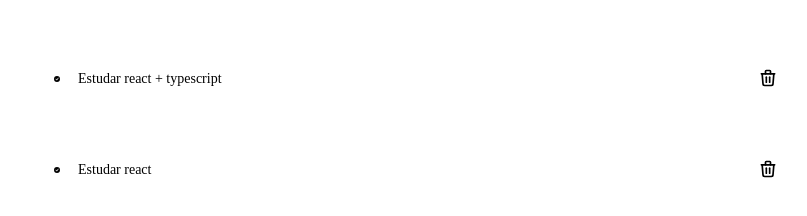
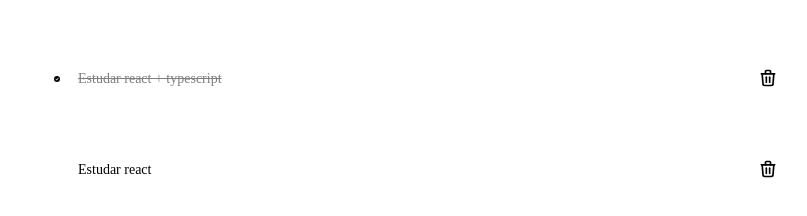
Before and after one commit to NatanaelSaymon/ignite-react-desafios, a React (Vite) app in the folder todolist/: page / in a window 1280 px wide. Shown: the part 326-542 px from the top of the page, without its empty margins (240-1047 px from the left). Built offline with nearby package versions, Linux system fonts and the light colour scheme; the HTML template or start-up script is replaced by a standard one.

Commit message:
todolist: inserind estilo qnd uma tarefa for concluida

```diff
--- a/todolist/src/App.tsx
+++ b/todolist/src/App.tsx
@@ -38,10 +38,29 @@
     setTasks(newTasks);
   }
 
+  function toggleTaskCompletedById(taskId: string) {
+    const newTasks = tasks.map((task) => {
+      if (task.id === taskId) {
+        return {
+          ...task,
+          isCompleted: !task.isCompleted,
+        };
+      }
+
+      return task;
+    });
+
+    setTasks(newTasks);
+  }
+
   return (
     <>
       <Header onAddTask={addTask} />
-      <Tasks tasks={tasks} onDelete={deleteTaskById} />
+      <Tasks
+        tasks={tasks}
+        onDelete={deleteTaskById}
+        onComplete={toggleTaskCompletedById}
+      />
     </>
   );
 }
--- a/todolist/src/components/Task/index.tsx
+++ b/todolist/src/components/Task/index.tsx
@@ -6,14 +6,20 @@
 interface Props {
   task: ITasks;
   onDelete: (taskId: string) => void;
+  onComplete: (taskId: string) => void;
 }
-export function Task({ task, onDelete }: Props) {
+export function Task({ task, onDelete, onComplete }: Props) {
   return (
     <div className={styles.task}>
-      <button className={styles.checkContainer}>
-        <BsFillCheckCircleFill />
+      <button
+        className={styles.checkContainer}
+        onClick={() => onComplete(task.id)}
+      >
+        {task.isCompleted ? <BsFillCheckCircleFill /> : <div />}
       </button>
-      <p>{task.title}</p>
+      <p className={task.isCompleted ? styles.textCompleted : ""}>
+        {task.title}
+      </p>
       <button className={styles.deleteButton} onClick={() => onDelete(task.id)}>
         <TbTrash size={20} />
       </button>
--- a/todolist/src/components/Task/task.module.css
+++ b/todolist/src/components/Task/task.module.css
@@ -42,3 +42,8 @@
     border: none;
     color: var(--gray-300);
 }
+
+.textCompleted {
+    text-decoration: line-through;
+    opacity: 0.5;
+}
--- a/todolist/src/components/Tasks/index.tsx
+++ b/todolist/src/components/Tasks/index.tsx
@@ -5,9 +5,10 @@
 interface Props {
   tasks: ITasks[];
   onDelete: (taskId: string) => void;
+  onComplete: (taskId: string) => void;
 }
 
-export function Tasks({ tasks, onDelete }: Props) {
+export function Tasks({ tasks, onDelete, onComplete }: Props) {
   const taskQuantity = tasks.length;
   const completedTask = tasks.filter((task) => task.isCompleted).length;
 
@@ -29,7 +30,12 @@
 
       <div className={styles.list}>
         {tasks.map((task) => (
-          <Task key={task.id} task={task} onDelete={onDelete} />
+          <Task
+            key={task.id}
+            task={task}
+            onDelete={onDelete}
+            onComplete={onComplete}
+          />
         ))}
       </div>
     </section>
```
